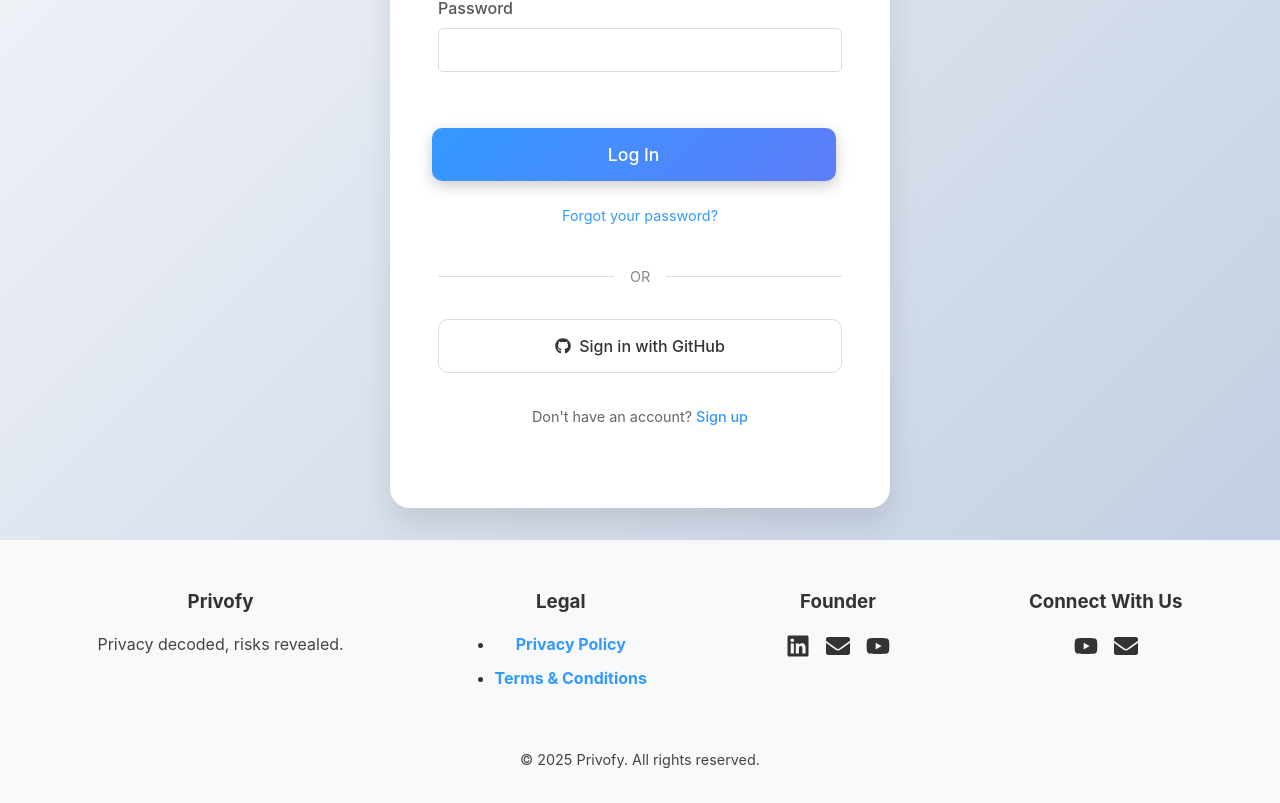
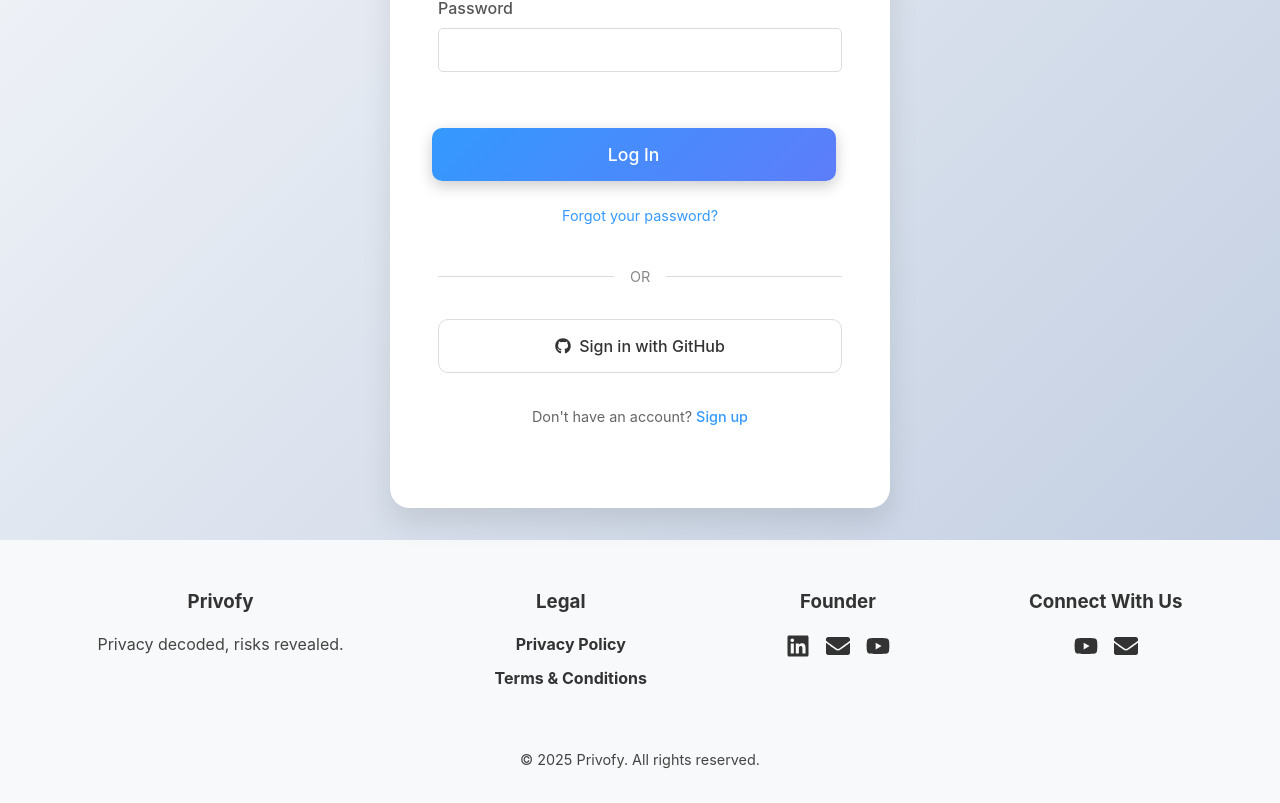
Before and after one commit to ShivanshCoding36/Privofy, a React (Create React App) app: page /login in a window 1280 px wide. Shown: the part 393-1196 px from the top of the page. Built offline with nearby package versions, Linux system fonts and the light colour scheme; no server answers.

Commit message:
Update Footer.css

```diff
--- a/src/components/Footer.css
+++ b/src/components/Footer.css
@@ -29,3 +29,17 @@
   font-size: 0.9rem;
   color: #666;
 }
+
+.lis{
+list-style-type: none;
+}
+
+.lis a{
+  text-decoration: none;
+  color: #333;
+
+}
+
+.lis a:hover{
+  color: #3399ff;
+}
```
